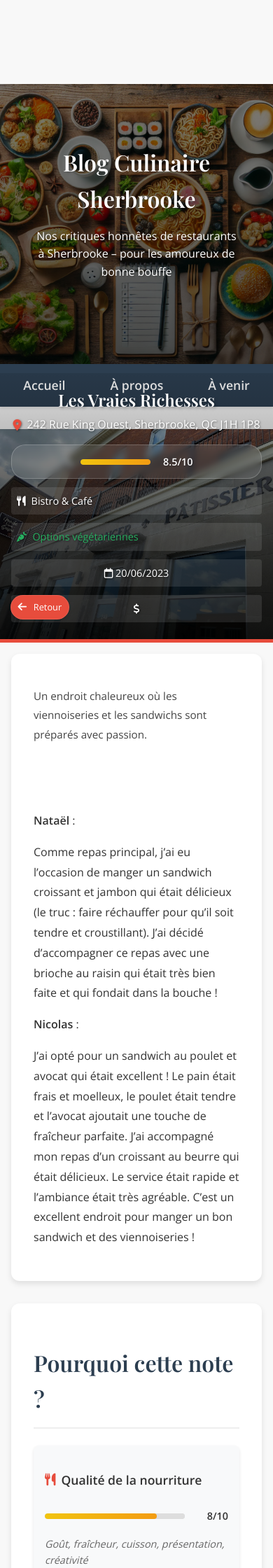
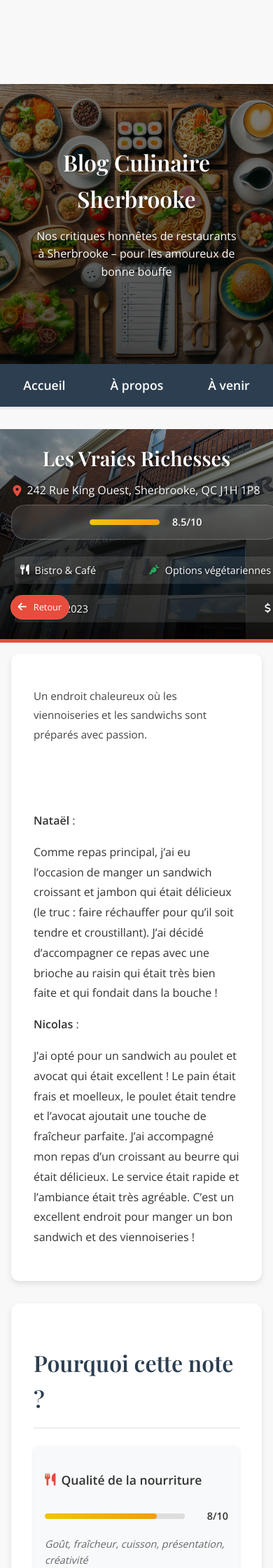
Before and after one commit to Natael21/blog-culinaire, a Jekyll site: the page built from _posts/2023-06-20-les-vraies-richesses.markdown, in a window 390 px wide. Shown: the top 2240 px of the page at 70% size. Built offline with Jekyll 4.4.1, drawn with Linux system fonts in a browser that asks for light colours; a script that is not in the unit is left out; comment, search, counter and statistics services are not loaded.

Commit message:
Enhance restaurant layout and CSS for improved mobile responsiveness
- Added a link to the new mobile CSS for better styling on smaller screens.
- Refactored restaurant metadata layout to use flexbox for improved organization and readability.
- Updated CSS styles for restaurant meta information to enhance visual consistency and usability on mobile devices.

```diff
--- a/_layouts/restaurant.html
+++ b/_layouts/restaurant.html
@@ -4,6 +4,7 @@ comments: true
 ---
 
 <link rel="stylesheet" href="{{ '/assets/css/restaurant.css' | relative_url }}">
+<link rel="stylesheet" href="{{ '/assets/css/restaurant-mobile.css' | relative_url }}">
 
 <article class="restaurant-detail">
   <div class="restaurant-header" style="background-image: url('{{ page.image }}');">
@@ -22,7 +23,8 @@ comments: true
             <span class="score">{{ page.note }}/10</span>
           </a>
         </div>
-        <span class="style"><i class="fas fa-utensils"></i> {{ page.style }}</span>
+        <div class="meta-row">
+          <span class="cuisine-style"><i class="fas fa-utensils"></i> {{ page.style }}</span>
           {% if page.diet %}
           <span class="diet-type">
             {% if page.diet == "vegetarian" %}
@@ -36,6 +38,8 @@ comments: true
             {% endif %}
           </span>
           {% endif %}
+        </div>
+        <div class="meta-row">
           <span class="date"><i class="far fa-calendar"></i> {{ page.date | date: "%d/%m/%Y" }}</span>
           <span class="price">
             {% if page.price == "budget" %}
@@ -46,6 +50,7 @@ comments: true
               <i class="fas fa-dollar-sign"></i><i class="fas fa-dollar-sign"></i><i class="fas fa-dollar-sign"></i>
             {% endif %}
           </span>
+        </div>
       </div>
     </div>
   </div>
--- /dev/null
+++ b/assets/css/restaurant-mobile.css
@@ -0,0 +1,49 @@
+/* Styles spécifiques pour la vue mobile des restaurants */
+@media (max-width: 768px) and (orientation: portrait) {
+  .restaurant-header-content {
+    padding: 1.5rem 1rem;
+  }
+
+  .restaurant-header-content h1 {
+    font-size: 1.8rem;
+    line-height: 1.2;
+    margin-bottom: 1rem;
+  }
+
+  .restaurant-meta {
+    display: flex;
+    flex-direction: column;
+    gap: 1rem;
+    align-items: center;
+  }
+
+  .restaurant-meta .rating {
+    width: 100%;
+    justify-content: center;
+    margin-bottom: 0.5rem;
+  }
+
+  .meta-row {
+    display: flex;
+    justify-content: space-between;
+    align-items: center;
+    width: 100%;
+    gap: 1rem;
+  }
+
+  .meta-row .cuisine-style,
+  .meta-row .diet-type,
+  .meta-row .date,
+  .meta-row .price {
+    display: inline-flex;
+    align-items: center;
+    gap: 0.5rem;
+    font-size: 0.9rem;
+    color: white;
+  }
+
+  .restaurant-location {
+    font-size: 1rem;
+    margin: 0.5rem 0;
+  }
+}
--- a/assets/css/restaurant.css
+++ b/assets/css/restaurant.css
@@ -585,24 +585,39 @@ html {
     .restaurant-header-content h1 {
         font-size: 1.8rem;
         line-height: 1.2;
+        margin-bottom: 1rem;
+    }
+
+    .restaurant-meta {
+        display: flex;
+        flex-direction: column;
+        gap: 1rem;
+        align-items: center;
+    }
+
+    .restaurant-meta .rating {
+        width: 100%;
+        justify-content: center;
         margin-bottom: 0.5rem;
     }
 
-    .restaurant-meta {
-        display: grid;
-        grid-template-columns: repeat(2, 1fr);
-        gap: 0.75rem;
-        margin-top: 1rem;
+    .meta-row {
+        display: flex;
+        justify-content: space-between;
+        align-items: center;
+        width: 100%;
+        gap: 1rem;
     }
 
-    .restaurant-meta > * {
-        margin: 0;
+    .meta-row .cuisine-style,
+    .meta-row .diet-type,
+    .meta-row .date,
+    .meta-row .price {
+        display: inline-flex;
+        align-items: center;
+        gap: 0.5rem;
         font-size: 0.9rem;
-    }
-
-    .restaurant-meta .rating {
-        grid-column: 1 / -1;
-        justify-content: center;
+        color: white;
     }
 
     .restaurant-location {
@@ -649,3 +664,52 @@ html {
         padding: 0.75rem;
     }
 }
+
+@media (max-width: 768px) and (orientation: portrait) {
+    .restaurant-header-content {
+        padding: 1.5rem 1rem;
+    }
+
+    .restaurant-header-content h1 {
+        font-size: 1.8rem;
+        line-height: 1.2;
+        margin-bottom: 1rem;
+    }
+
+    .restaurant-meta {
+        display: flex;
+        flex-direction: column;
+        gap: 1rem;
+        align-items: center;
+    }
+
+    .restaurant-meta .rating {
+        width: 100%;
+        justify-content: center;
+        margin-bottom: 0.5rem;
+    }
+
+    .meta-row {
+        display: flex;
+        justify-content: space-between;
+        align-items: center;
+        width: 100%;
+        gap: 1rem;
+    }
+
+    .meta-row .cuisine-style,
+    .meta-row .diet-type,
+    .meta-row .date,
+    .meta-row .price {
+        display: inline-flex;
+        align-items: center;
+        gap: 0.5rem;
+        font-size: 0.9rem;
+        color: white;
+    }
+
+    .restaurant-location {
+        font-size: 1rem;
+        margin: 0.5rem 0;
+    }
+}
```
Lines whose indentation alone changed are shown as unchanged.
